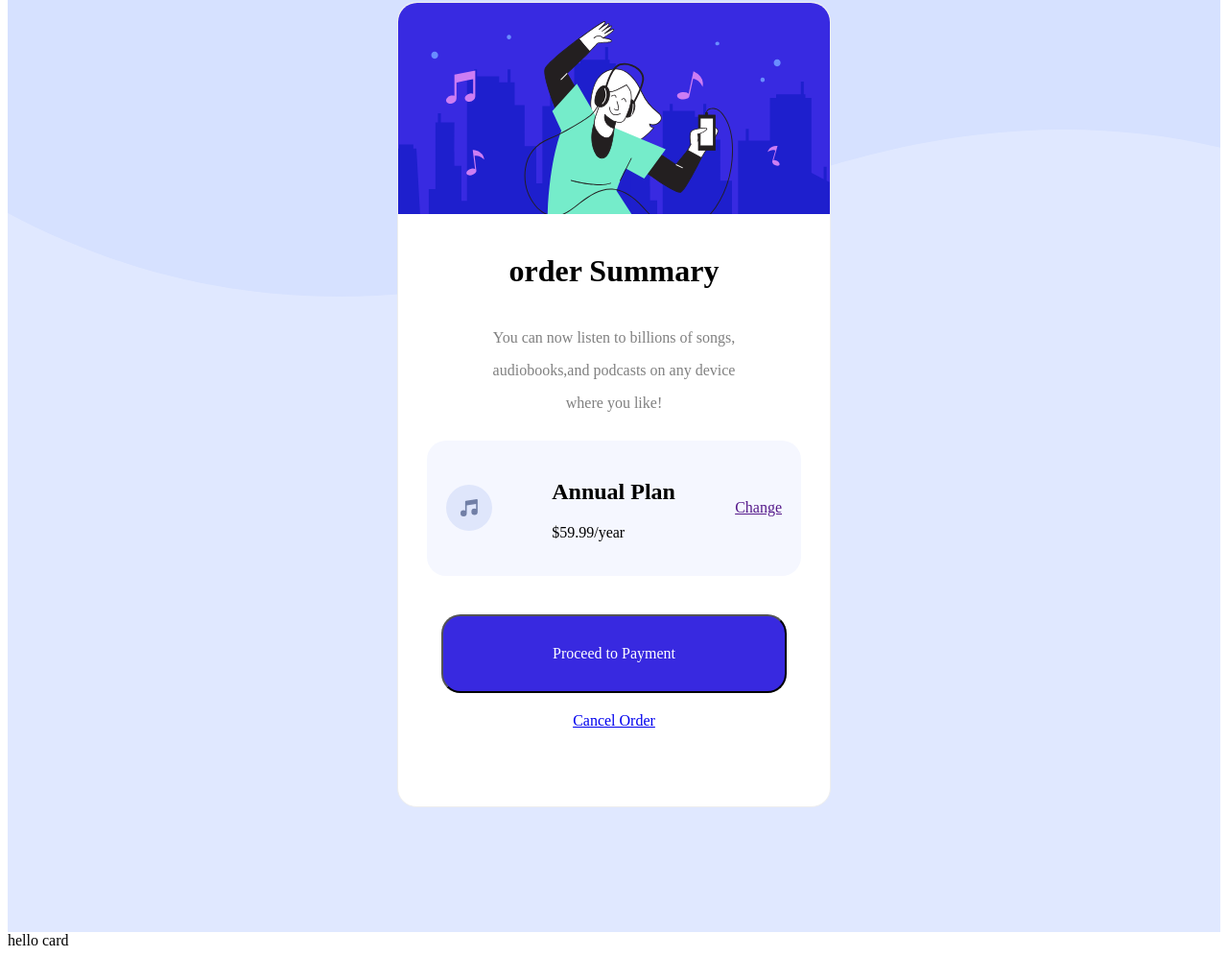
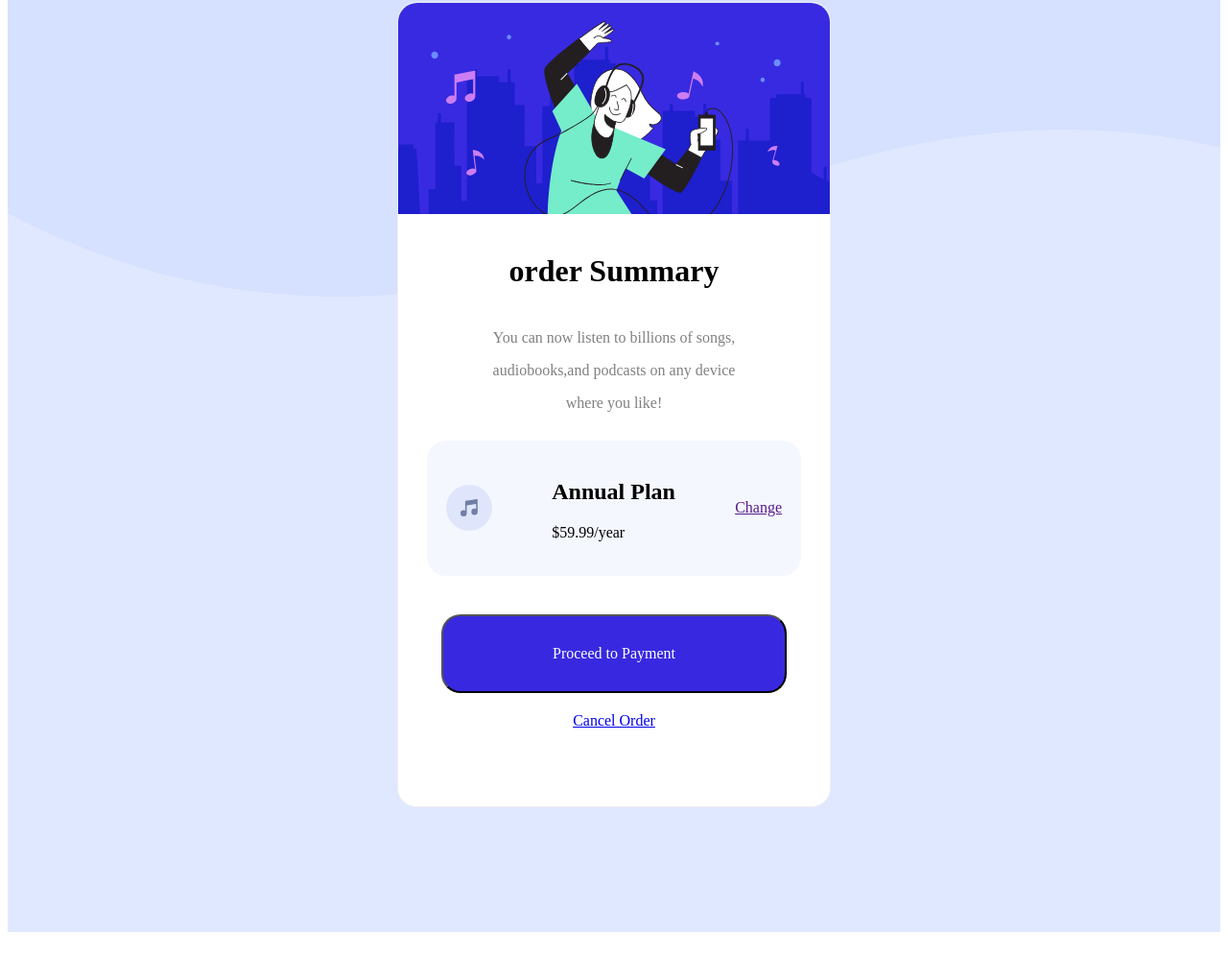
Before and after one commit to Codehouze/Order_summary, a plain HTML site: page index.html in a window 1280 px wide. Shown: the part 136-1133 px from the top of the page at 96% size. Drawn offline with Linux system fonts and the light colour scheme.

Commit message:
Update index.html

```diff
--- a/index.html
+++ b/index.html
@@ -43,8 +43,6 @@
             </div>
             </div>
 
-            <div class="card">
-                hello card
-            </div>
+
     </body>
 </html>
```
